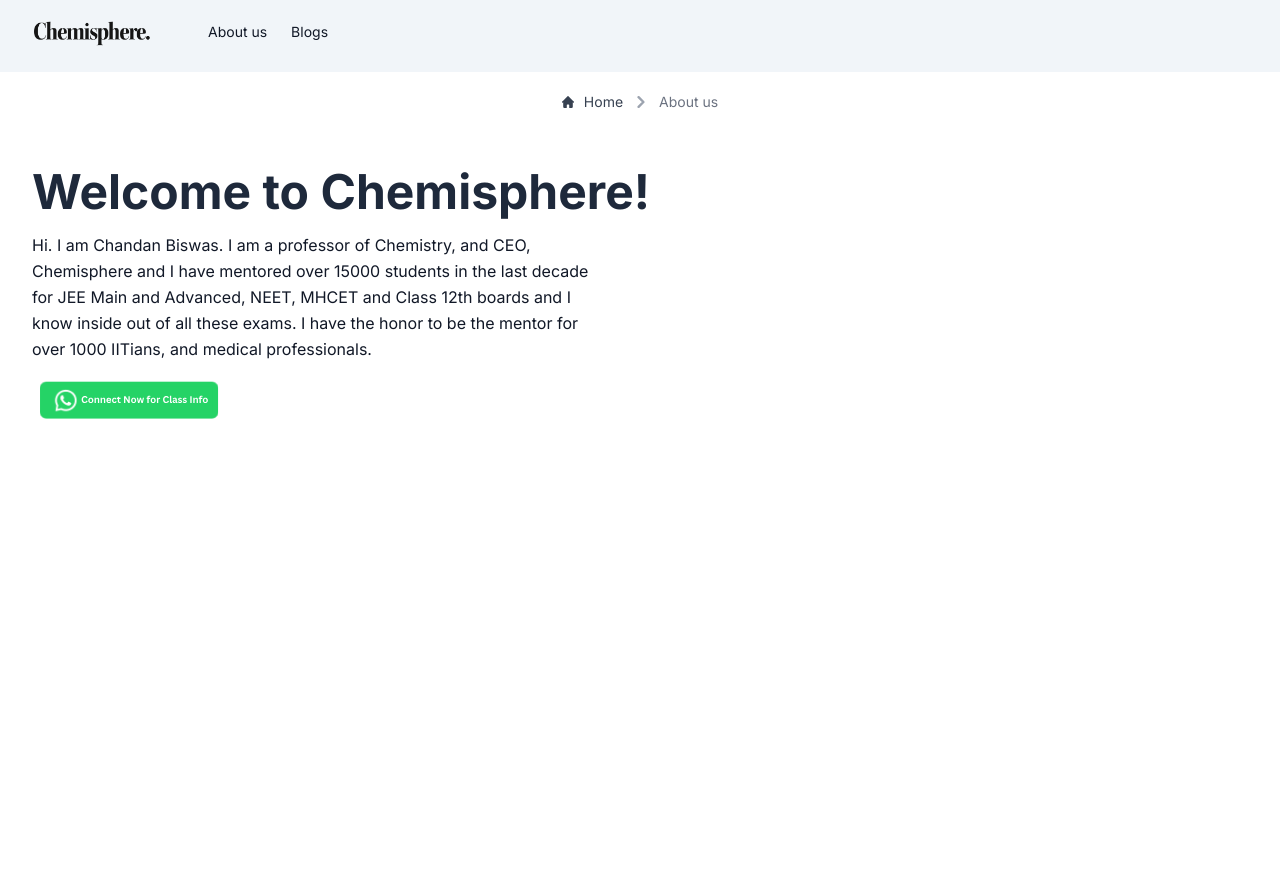
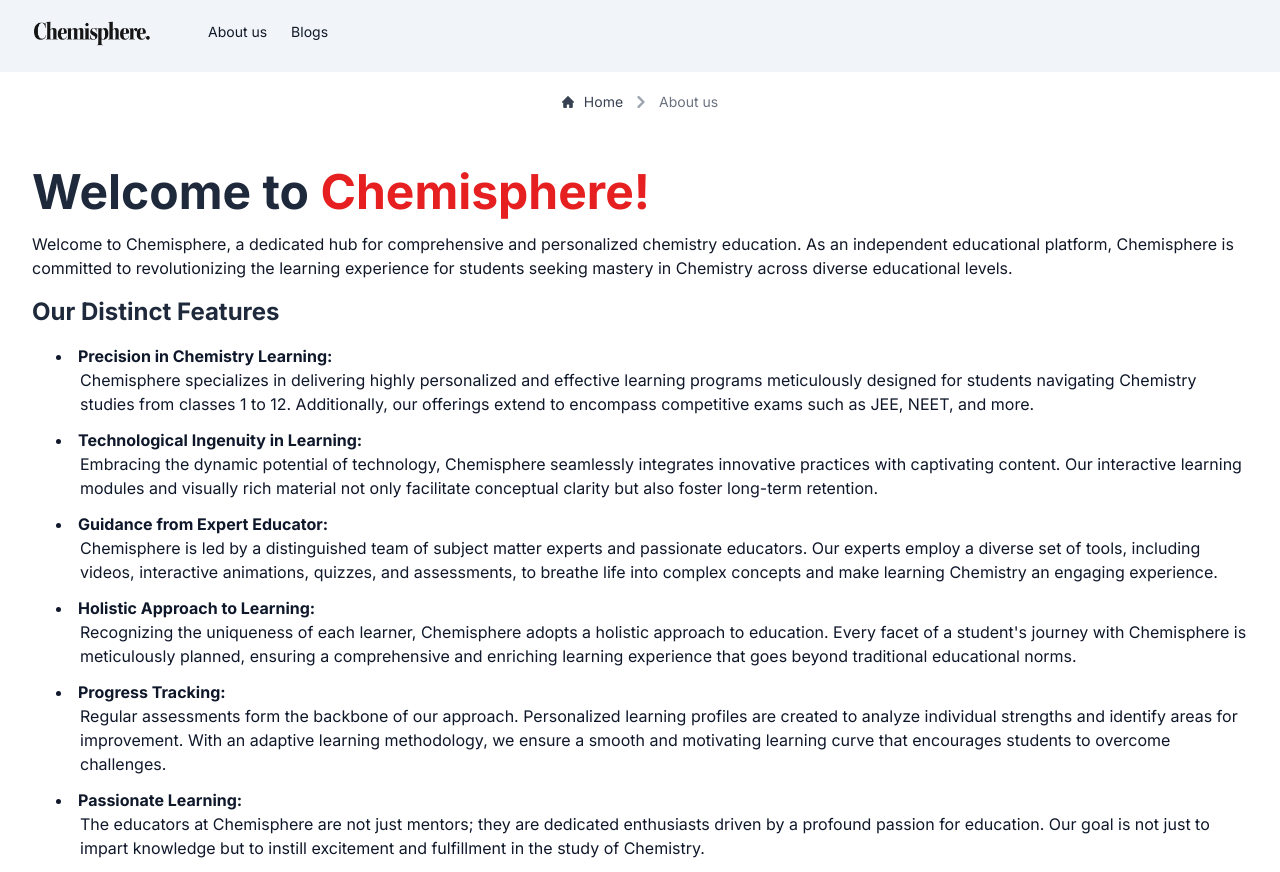
Before and after one commit to aryannpanchal/chemisphere-official-website, a Next.js app: page /about-us in a window 1280 px wide. Before the commit the page ends 800 px from the top, so only its background shows below. Built offline with nearby package versions, Linux system fonts and the light colour scheme.

Commit message:
Update AboutUsHome.jsx

```diff
--- a/components/AboutUsHome.jsx
+++ b/components/AboutUsHome.jsx
@@ -8,18 +8,47 @@ const AboutUsHome = () => {
 
         <div className="space-y-4 flex-1 sm:text-center lg:text-left">
             <h1 className="text-slate-800 font-bold text-4xl xl:text-5xl">
-                Welcome to Chemisphere!
+                Welcome to <span className='text-chemisphere'>Chemisphere!</span>
             </h1>
-            <p className="text-gray-900 max-w-xl leading-relaxed sm:mx-auto lg:ml-0 md:text-left">
-            Hi. I am Chandan Biswas. I am a professor of Chemistry, and CEO, Chemisphere and I have mentored over 15000 students in the last decade for JEE Main and Advanced, NEET, MHCET and Class 12th boards and I know inside out of all these exams. I have the honor to be the mentor for over 1000 IITians, and medical professionals.
-    <br /></p>
-             <div className="flex pt-0 mt-0 items-center justify-center  md:space-y-0 md:mt-0 md:pb-0 md:justify-start">
-                          <Link target="__blank" href=" https://wa.me/+918850436230?text=I'm%20interested%20in%20inquiring%20more%20about%20Chemisphere!"  className="rounded-full transition ease-in-out duration-300">
-                          <Image src="/connect-now.svg" width={194} height={194} alt="chat on whatsapp button"  />
-                          </Link>
-                          </div>
+            <p className="text-gray-900   md:text-left">
+            Welcome to Chemisphere, a dedicated hub for comprehensive and personalized chemistry education. As an independent educational platform, Chemisphere is committed to revolutionizing the learning experience for students seeking mastery in Chemistry across diverse educational levels.    <br /></p>
+            <h3  className="text-slate-800 font-bold text-2xl xl:text-2xl">
+              Our Distinct Features
+            </h3>
+            <div className='ml-6 text-slate-900'>
+              <li className='font-bold'>
+              Precision in Chemistry Learning:
+              </li>
+              <p className='ml-6 mb-3'>Chemisphere specializes in delivering highly personalized and effective learning programs meticulously designed for students navigating Chemistry studies from classes 1 to 12. Additionally, our offerings extend to encompass competitive exams such as JEE, NEET, and more.</p>
+              <li className='font-bold'>
+              Technological Ingenuity in Learning:
+              </li>
+              <p className='ml-6 mb-3'>Embracing the dynamic potential of technology, Chemisphere seamlessly integrates innovative practices with captivating content. Our interactive learning modules and visually rich material not only facilitate conceptual clarity but also foster long-term retention.</p>
+              <li className='font-bold'>
+              Guidance from Expert Educator:
+              </li>
+              <p className='ml-6 mb-3'>Chemisphere is led by a distinguished team of subject matter experts and passionate educators. Our experts employ a diverse set of tools, including videos, interactive animations, quizzes, and assessments, to breathe life into complex concepts and make learning Chemistry an engaging experience.</p>
+              <li className='font-bold'>
+              Holistic Approach to Learning:
+              </li>
+              <p className='ml-6 mb-3'>Recognizing the uniqueness of each learner, Chemisphere adopts a holistic approach to education. Every facet of a student's journey with Chemisphere is meticulously planned, ensuring a comprehensive and enriching learning experience that goes beyond traditional educational norms.</p>
+              <li className='font-bold'>
+              Progress Tracking:
+              </li>
+              <p className='ml-6 mb-3'>Regular assessments form the backbone of our approach. Personalized learning profiles are created to analyze individual strengths and identify areas for improvement. With an adaptive learning methodology, we ensure a smooth and motivating learning curve that encourages students to overcome challenges.</p>
+              <li className='font-bold'>
+              Passionate Learning:
+              </li>
+              <p className='ml-6 mb-3'>The educators at Chemisphere are not just mentors; they are dedicated enthusiasts driven by a profound passion for education. Our goal is not just to impart knowledge but to instill excitement and fulfillment in the study of Chemistry.</p>
+
+
+
+            </div>
+
+
         </div>
 </section>
+
     </div>
   )
 }
```
